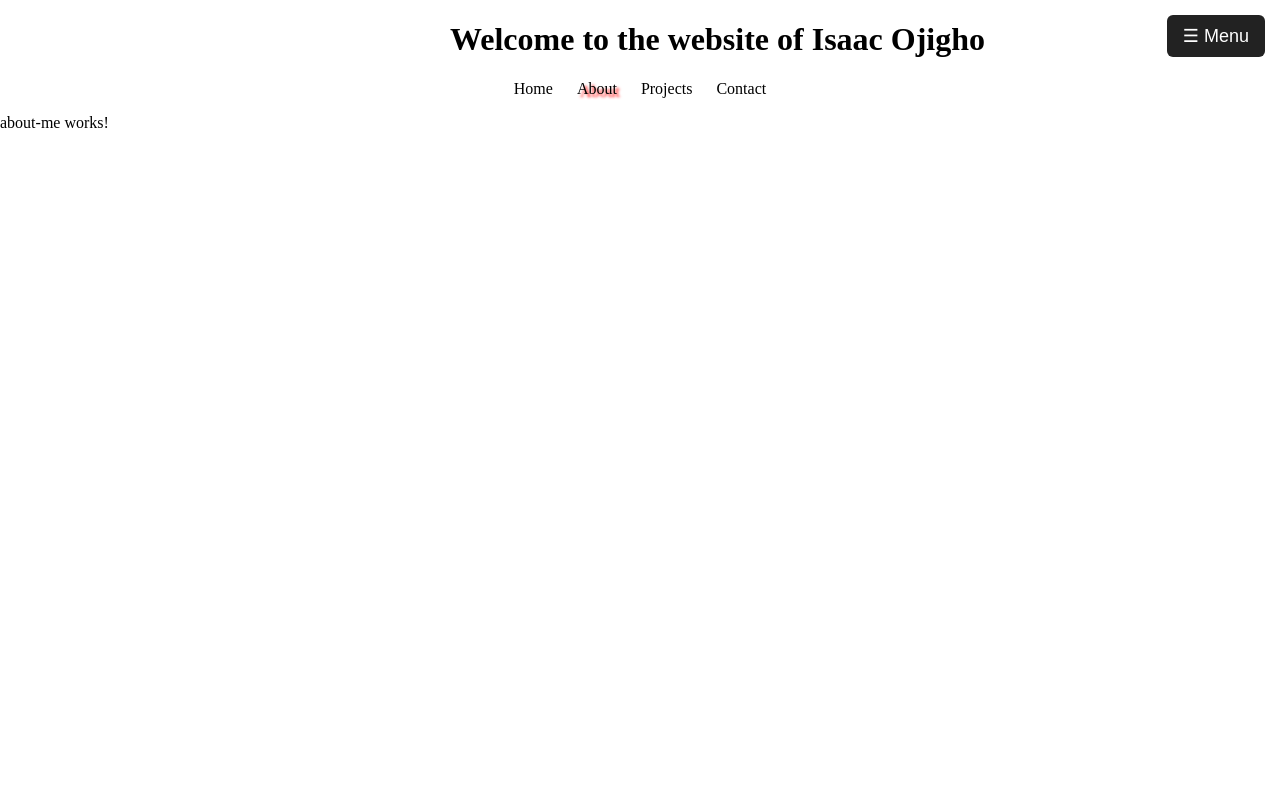
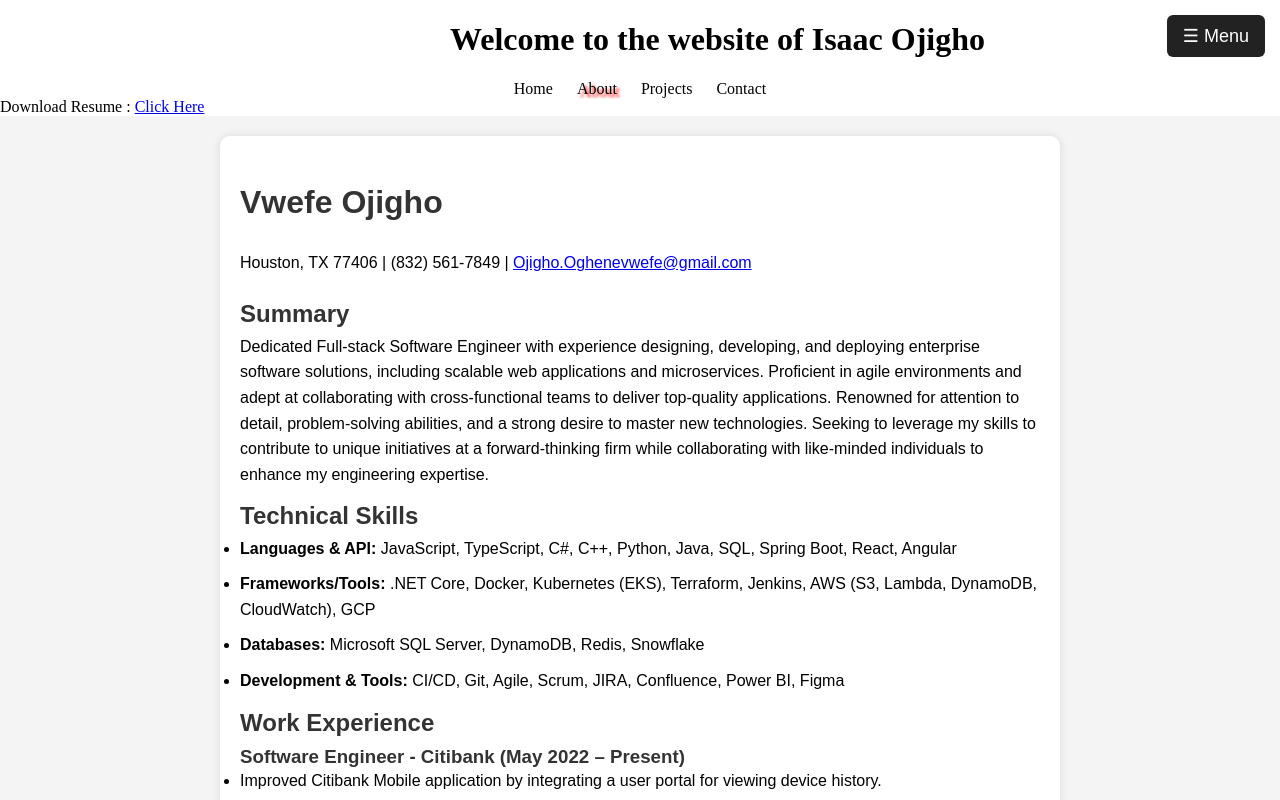
Before and after one commit to Dr-Supreme/Vwefe-angular-site, an Angular app: page /about in a window 1280 px wide. Built offline with nearby package versions, Linux system fonts and the light colour scheme.

Commit message:
adding the contact me page and the about me page

```diff
--- a/src/app/about/about-me/about-me.component.html
+++ b/src/app/about/about-me/about-me.component.html
@@ -1 +1,62 @@
-<p>about-me works!</p>
+<!-- <p class="header">ABOUT ME</p> -->
+
+<div>
+    Download Resume : <a href="/images/Vwefe.Ojigho.docx.pdf" download target="_blank">Click Here</a>
+</div>
+<div>
+    <head>
+        <meta charset="UTF-8">
+        <meta name="viewport" content="width=device-width, initial-scale=1.0">
+        <title class="header">Vwefe Ojigho - Resume</title>
+
+    </head>
+    <body>
+        <div class="container">
+            <header>
+                <h1 class="header">Vwefe Ojigho</h1>
+                <p class="header">Houston, TX 77406 | (832) 561-7849 | <a href="mailto:Ojigho.Oghenevwefe@gmail.com">Ojigho.Oghenevwefe&#64;gmail.com</a></p>
+            </header>
+
+            <section class="section">
+                <h2>Summary</h2>
+                <p class="paragrah">Dedicated Full-stack Software Engineer with experience designing, developing, and deploying enterprise software solutions, including scalable web applications and microservices. Proficient in agile environments and adept at collaborating with cross-functional teams to deliver top-quality applications. Renowned for attention to detail, problem-solving abilities, and a strong desire to master new technologies. Seeking to leverage my skills to contribute to unique initiatives at a forward-thinking firm while collaborating with like-minded individuals to enhance my engineering expertise.</p>
+            </section>
+
+            <section class="section">
+                <h2 class="p-title">Technical Skills</h2>
+                <ul class="paragrah">
+                    <li><strong>Languages & API:</strong> JavaScript, TypeScript, C#, C++, Python, Java, SQL, Spring Boot, React, Angular</li>
+                    <li><strong>Frameworks/Tools:</strong> .NET Core, Docker, Kubernetes (EKS), Terraform, Jenkins, AWS (S3, Lambda, DynamoDB, CloudWatch), GCP</li>
+                    <li><strong>Databases:</strong> Microsoft SQL Server, DynamoDB, Redis, Snowflake</li>
+                    <li><strong>Development & Tools:</strong> CI/CD, Git, Agile, Scrum, JIRA, Confluence, Power BI, Figma</li>
+                </ul>
+            </section>
+
+            <section class="section">
+                <h2 class="p-title">Work Experience</h2>
+                <h3 class="paragrah">Software Engineer - Citibank (May 2022 – Present)</h3>
+                <ul>
+                    <li>Improved Citibank Mobile application by integrating a user portal for viewing device history.</li>
+                    <li>Created a centralized hub with security instructions, enhancing account management.</li>
+                    <li>Developed a reservation platform for seat booking during the pandemic.</li>
+                    <li>Implemented API requests enabling users to remove outdated devices.</li>
+                    <li>Enhanced UI/UX using Angular 18, React.js, and Node.js.</li>
+                    <li>Managed Agile deployments, leading code reviews and team coordination.</li>
+                </ul>
+
+                <h3 class="paragrah">Software Engineer (Intern) - Texas Tech (Jan. 2019 – Sep. 2022)</h3>
+                <ul>
+                    <li>Implemented a cloud-based Learning Management System (LMS).</li>
+                    <li>Utilized AWS for a 75% reduction in system downtime.</li>
+                    <li>Designed an AWS-based disaster recovery solution.</li>
+                    <li>Managed cloud environments for 10 campus locations.</li>
+                </ul>
+            </section>
+
+            <section class="section">
+                <h2 class="p-title">Education</h2>
+                <p class="paragrah"><strong>Texas Tech University</strong>, Lubbock, TX - <em>Bachelor of Science in Computer Science (Dec. 2021)</em></p>
+            </section>
+        </div>
+    </body>
+</div>
--- a/src/app/about/about-me/about-me.component.scss
+++ b/src/app/about/about-me/about-me.component.scss
@@ -0,0 +1,38 @@
+.section{
+    margin-bottom: -15px;
+
+}
+.paragrah{
+    margin-bottom: -20px;
+    margin-top: -20px;
+}
+body {
+    font-family: Arial, sans-serif;
+    line-height: 1.6;
+    margin: 0;
+    padding: 20px;
+    background-color: #f4f4f4;
+    // background: url('/images/SchoolPaper.jpg')
+}
+.container {
+    max-width: 800px;
+    margin: auto;
+    background: #fff;
+    padding: 20px;
+    border-radius: 10px;
+    box-shadow: 0px 0px 10px rgba(0, 0, 0, 0.1);
+}
+h1, h2, h3 {
+    color: #333;
+}
+ul {
+    // list-style-type: none;
+    padding: 0;
+}
+li {
+    margin-bottom: 10px;
+}
+.p-title{
+    margin-top: 30px;
+
+}
--- a/src/app/contact/contact-me/contact-me.component.html
+++ b/src/app/contact/contact-me/contact-me.component.html
@@ -1 +1,34 @@
-<p>contact-me works!</p>
+<div class="accordion">
+    <!-- Email Accordion -->
+    <div class="accordion-item">
+      <div class="accordion-header" (click)="toggleSection('email')">
+        <h3>Contact me via Email</h3>
+      </div>
+      <div class="accordion-body" *ngIf="openSection === 'email'">
+        <p>youremail&#64;example.com</p>
+        <img src="assets/email-placeholder.png" alt="Email Icon" />
+      </div>
+    </div>
+
+    <!-- Phone Accordion -->
+    <div class="accordion-item">
+      <div class="accordion-header" (click)="toggleSection('phone')">
+        <h3>Contact me via Phone</h3>
+      </div>
+      <div class="accordion-body" *ngIf="openSection === 'phone'">
+        <p>+1 (555) 123-4567</p>
+        <img src="assets/phone-placeholder.png" alt="Phone Icon" />
+      </div>
+    </div>
+
+    <!-- LinkedIn Accordion -->
+    <div class="accordion-item">
+      <div class="accordion-header" (click)="toggleSection('linkedin')">
+        <h3>Contact me via LinkedIn</h3>
+      </div>
+      <div class="accordion-body" *ngIf="openSection === 'linkedin'">
+        <p>linkedin.com/in/yourname</p>
+        <img src="assets/linkedin-placeholder.png" alt="LinkedIn Icon" />
+      </div>
+    </div>
+  </div>
--- a/src/app/contact/contact-me/contact-me.component.scss
+++ b/src/app/contact/contact-me/contact-me.component.scss
@@ -0,0 +1,63 @@
+.accordion {
+    width: 100%;
+    max-width: 600px;
+    margin: 2rem auto;
+    border: 1px solid #ccc;
+    border-radius: 6px;
+    overflow: hidden;
+    background-color: #f9f9f9;
+    font-family: Arial, sans-serif;
+  }
+
+  .accordion-item {
+    border-bottom: 1px solid #ddd;
+
+    &:last-child {
+      border-bottom: none;
+    }
+  }
+
+  .accordion-header {
+    background-color: #001f3f;
+    color: white;
+    padding: 1rem;
+    cursor: pointer;
+    user-select: none;
+    transition: background-color 0.3s;
+
+    &:hover {
+      background-color: #003366;
+    }
+
+    h3 {
+      margin: 0;
+    }
+  }
+
+  .accordion-body {
+    padding: 1rem;
+    background-color: #ffffff;
+    animation: fadeIn 0.3s ease-in-out;
+
+    p {
+      margin-bottom: 1rem;
+      font-size: 1rem;
+    }
+
+    img {
+      width: 48px;
+      height: 48px;
+    }
+  }
+
+  @keyframes fadeIn {
+    from {
+      opacity: 0;
+      transform: translateY(-10px);
+    }
+
+    to {
+      opacity: 1;
+      transform: translateY(0);
+    }
+  }
--- a/src/app/contact/contact-me/contact-me.component.ts
+++ b/src/app/contact/contact-me/contact-me.component.ts
@@ -7,5 +7,10 @@ import { Component } from '@angular/core';
   styleUrl: './contact-me.component.scss'
 })
 export class ContactMeComponent {
+    // Track which accordion item is currently open
+  openSection: string | null = null;
 
+  toggleSection(section: string) {
+    this.openSection = this.openSection === section ? null : section;
+  }
 }
--- a/src/app/overview/home/home.component.html
+++ b/src/app/overview/home/home.component.html
@@ -1 +1,29 @@
-<p>this is the home works!</p>
+<main>
+    <div>
+    <div class="home-component">
+      <h1 class="header">Full-Stack Developer</h1>
+      <h4>Isaac Ojigho</h4>
+
+      <div>
+        <p class="intro">Welcome to my personal website! I'm Isaac Ojigho, a passionate full-stack developer with expertise in building dynamic and responsive web applications. Explore my projects, skills, and get in touch!</p>
+        <div>
+            Senior Software Developer with 5+ years of experience designing and deploying enterprise solutions, including scalable RESTful APIs and
+            microservices in C# and .NET. Proficient in Azure (APIM, Function Apps, SQL, Entra ID, T-Vaults) and AWS, with expertise in Docker, Kubernetes
+            (EKS), and database design (SQL, DynamoDB, Redis). Skilled in CI/CD with GitHub Actions and experienced in agile environments. A
+            collaborative team player with a growth mindset, passionate about problem-solving, mentoring, and driving modernization initiatives.</div>
+      </div>
+
+
+
+      <ul class="nav">
+        <!-- @for (link of navLinks; track link.route) { -->
+          <li>
+            <!-- <a [routerLink]="link.route" routerLinkActive="active-link">{{ link.label }}</a> -->
+            <!-- <a [routerLink]="link.route">{{ link.label }}</a> -->
+          </li>
+        <!-- } -->
+      </ul>
+    </div>
+      <router-outlet></router-outlet> <!-- Added router outlet -->
+    </div>
+</main>
```
Also changed, not shown: public/images/2spac.jpeg (added), 1 other file (tests, documents, lock files or other folders).
